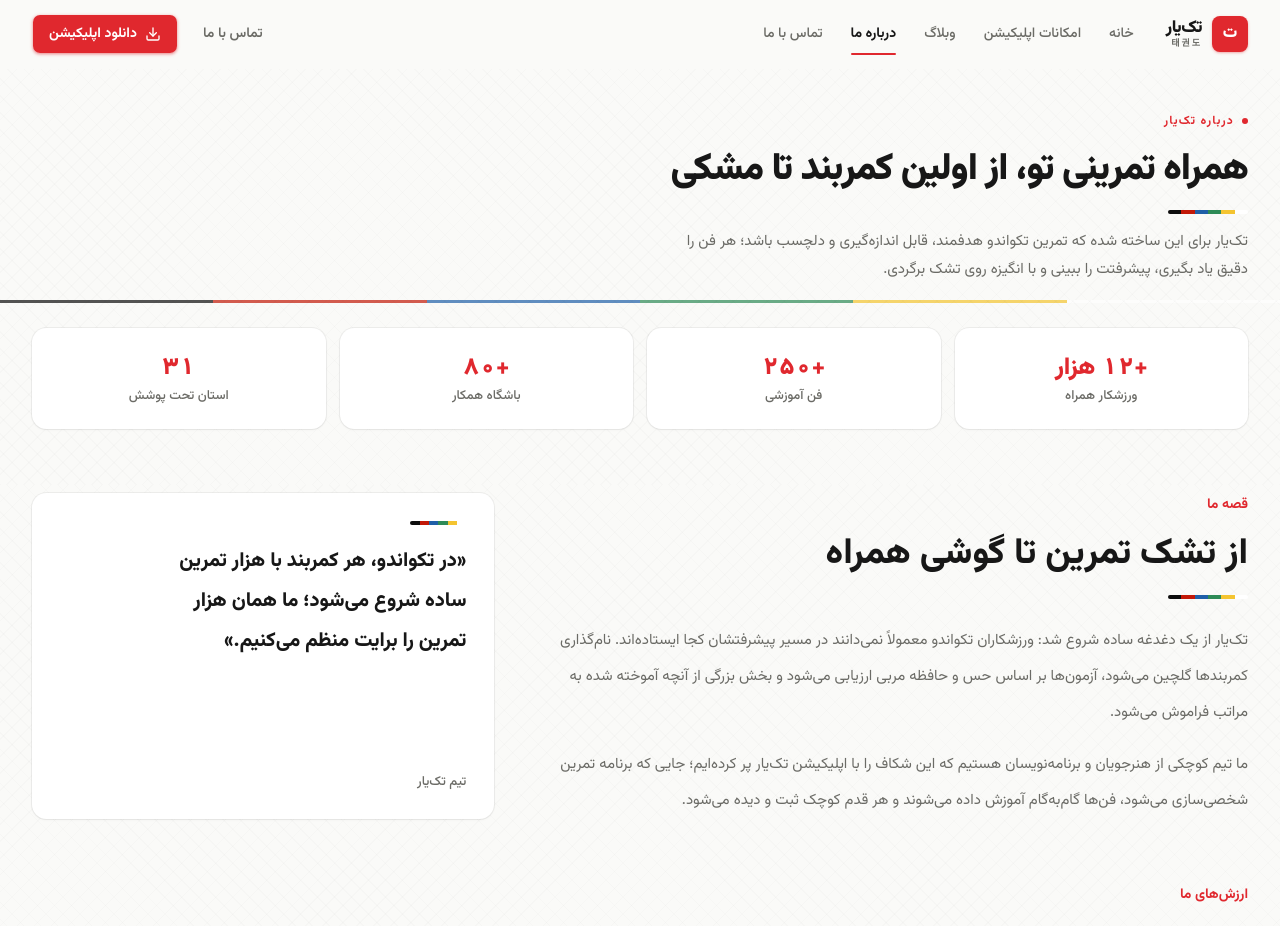
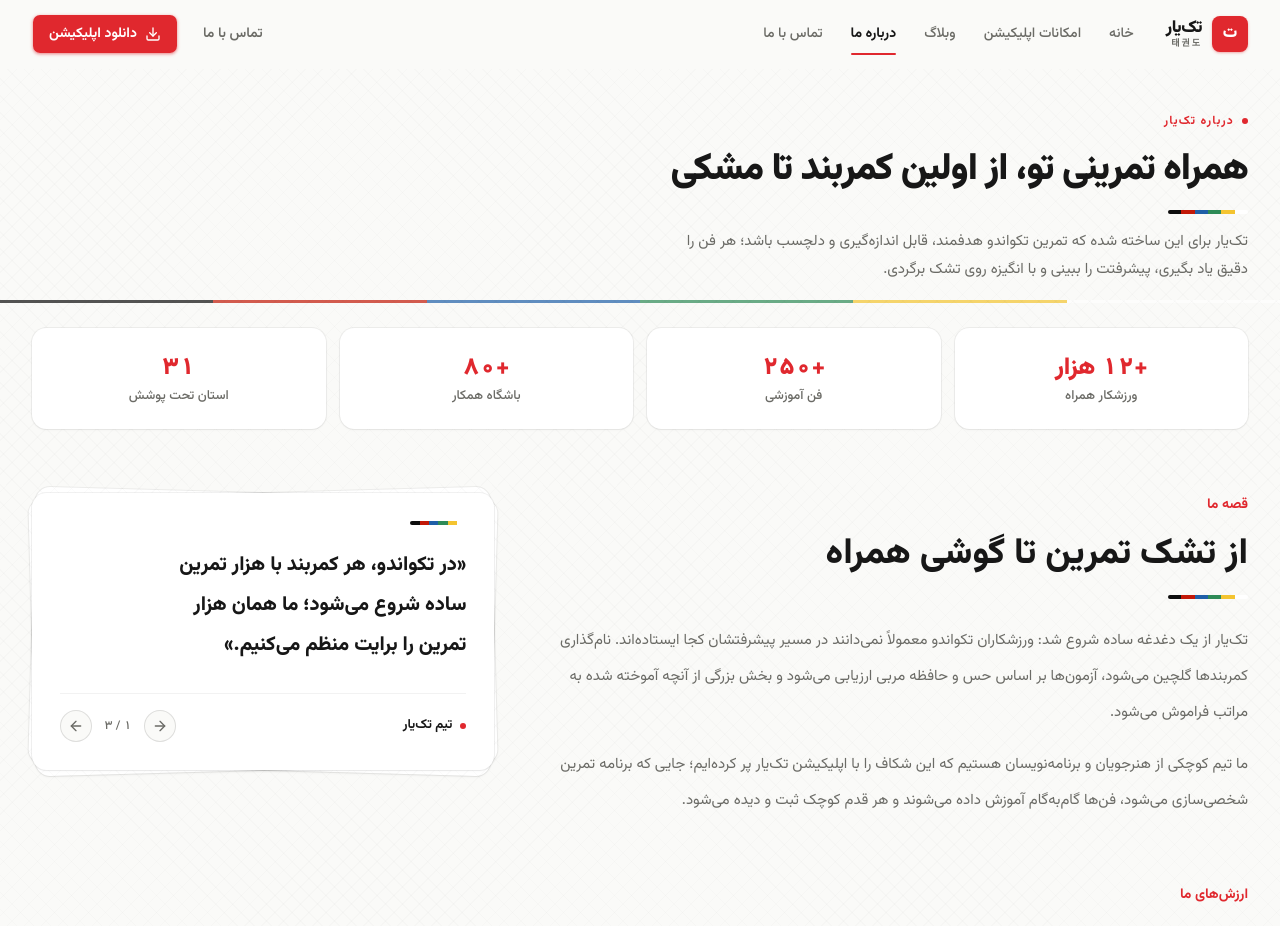
Before and after one commit to MostafaMemari/taekyar-web, a Next.js app: page /about in a window 1280 px wide. Shown: the top 926 px of the page. Built offline with nearby package versions, Linux system fonts and the light colour scheme.

Commit message:
feat: refactor About section by adding MottoCard component and updating AboutStory layout

```diff
--- a/components/about/about-story.tsx
+++ b/components/about/about-story.tsx
@@ -1,11 +1,10 @@
-import { BeltDivider } from "@/components/shared/belt-divider";
-import { ABOUT_MOTTO, ABOUT_STORY } from "@/data/about";
+import { ABOUT_STORY } from "@/data/about";
+import { MottoCard } from "@/components/about/motto-card";
 import { SectionHeader } from "@/components/shared/section-header";
-import { SURFACE_CARD } from "@/lib/styles";
 
 export function AboutStory() {
   return (
-    <div className="grid gap-6 lg:grid-cols-5 lg:gap-10">
+    <div className="grid items-start gap-6 lg:grid-cols-5 lg:gap-10">
       <div className="lg:col-span-3">
         <SectionHeader eyebrow={ABOUT_STORY.eyebrow} title={ABOUT_STORY.title} />
         <div className="mt-5 space-y-4 text-[14px] leading-8 text-muted-foreground sm:mt-6 sm:text-[15px] sm:leading-9">
@@ -17,20 +16,9 @@ export function AboutStory() {
         </div>
       </div>
 
-      <figure
-        className={
-          SURFACE_CARD +
-          " flex h-full flex-col items-start gap-3 p-6 sm:p-7 lg:col-span-2"
-        }
-      >
-        <BeltDivider fullWidth={false} variant="pill" className="h-1 w-14" />
-        <blockquote className="text-balance pt-1 text-lg font-extrabold leading-9 sm:text-xl sm:leading-10">
-          «{ABOUT_MOTTO.quote}»
-        </blockquote>
-        <figcaption className="mt-auto pt-3 text-xs font-medium text-muted-foreground sm:text-[13px]">
-          {ABOUT_MOTTO.author}
-        </figcaption>
-      </figure>
+      <div className="lg:col-span-2">
+        <MottoCard />
+      </div>
     </div>
   );
 }
--- a/components/about/about-values.tsx
+++ b/components/about/about-values.tsx
@@ -10,16 +10,18 @@ export function AboutValues() {
       <ul className="mt-6 grid gap-3.5 sm:grid-cols-2 sm:gap-4 lg:mt-8 lg:grid-cols-4">
         {ABOUT_VALUES.map(({ id, title, description, Icon, chipClassName }) => (
           <li key={id} className={cn(SURFACE_CARD, "flex h-full flex-col p-5 sm:p-6")}>
+            <div className="flex items-center gap-2.5">
               <span
                 className={cn(
-                "flex size-11 items-center justify-center rounded-xl ring-1",
+                  "flex size-9 shrink-0 items-center justify-center rounded-lg ring-1",
                   chipClassName,
                 )}
               >
-              <Icon className="!size-5" />
+                <Icon className="size-[18px]" />
               </span>
-            <h3 className="mt-4 text-[15px] font-extrabold sm:text-base">{title}</h3>
-            <p className="mt-2 text-[13px] leading-7 text-muted-foreground">{description}</p>
+              <h3 className="min-w-0 truncate text-[15px] font-extrabold sm:text-base">{title}</h3>
+            </div>
+            <p className="mt-3 text-[13px] leading-7 text-muted-foreground">{description}</p>
           </li>
         ))}
       </ul>
--- /dev/null
+++ b/components/about/motto-card.tsx
@@ -0,0 +1,66 @@
+"use client";
+
+import { useState } from "react";
+import { ArrowLeft, ArrowRight } from "lucide-react";
+
+import { BeltDivider } from "@/components/shared/belt-divider";
+import { SURFACE_CARD } from "@/lib/styles";
+import { ABOUT_MOTTO_CARD } from "@/data/about";
+import { cn, toFaDigits } from "@/lib/utils";
+
+const SHEET =
+  "pointer-events-none absolute inset-0 -z-10 rounded-2xl bg-card shadow-sm shadow-black/[0.05] ring-1 ring-black/[0.05]";
+
+const NAV_BUTTON =
+  "flex size-8 items-center justify-center rounded-full border border-border bg-background text-muted-foreground transition-colors hover:border-primary/30 hover:text-primary focus-visible:outline-none focus-visible:ring-3 focus-visible:ring-ring/50";
+
+export function MottoCard() {
+  const { quotes, navLabels } = ABOUT_MOTTO_CARD;
+  const [active, setActive] = useState(0);
+  const count = quotes.length;
+  const current = quotes[active];
+  const moveTo = (step: number) => setActive((previous) => (previous + step + count) % count);
+
+  return (
+    <figure className={cn(SURFACE_CARD, "relative p-6 sm:p-7")}>
+      <span aria-hidden="true" className={cn(SHEET, "rotate-[1.6deg]")} />
+      <span aria-hidden="true" className={cn(SHEET, "-rotate-[1.6deg]")} />
+
+      <BeltDivider fullWidth={false} variant="pill" className="h-1 w-14" />
+
+      <div aria-live="polite" className="grid py-5">
+        {quotes.map((item, index) => (
+          <blockquote
+            key={item.author}
+            aria-hidden={index !== active}
+            className={cn(
+              "[grid-area:1/1] text-balance text-lg font-extrabold leading-9 transition-all duration-300 ease-out sm:text-xl sm:leading-10 motion-reduce:transition-none",
+              index === active ? "translate-y-0 opacity-100" : "pointer-events-none translate-y-1.5 opacity-0",
+            )}
+          >
+            «{item.quote}»
+          </blockquote>
+        ))}
+      </div>
+
+      <figcaption className="mt-2 flex flex-wrap items-center justify-between gap-x-3 gap-y-3 border-t border-black/[0.05] pt-4">
+        <span className="flex items-center gap-2 text-xs font-bold text-foreground sm:text-[13px]">
+          <span aria-hidden="true" className="size-1.5 rounded-full bg-primary" />
+          {current.author}
+        </span>
+
+        <div className="flex items-center gap-2">
+          <button type="button" onClick={() => moveTo(-1)} aria-label={navLabels.prev} className={NAV_BUTTON}>
+            <ArrowRight className="size-4" />
+          </button>
+          <span className="min-w-9 text-center text-xs font-medium tabular-nums text-muted-foreground" aria-hidden="true">
+            {toFaDigits(active + 1)} / {toFaDigits(count)}
+          </span>
+          <button type="button" onClick={() => moveTo(1)} aria-label={navLabels.next} className={NAV_BUTTON}>
+            <ArrowLeft className="size-4" />
+          </button>
+        </div>
+      </figcaption>
+    </figure>
+  );
+}
--- a/data/about.ts
+++ b/data/about.ts
@@ -23,10 +23,24 @@ export const ABOUT_STORY = {
   ],
 };
 
-export const ABOUT_MOTTO = {
-  quote: "در تکواندو، هر کمربند با هزار تمرین ساده شروع می‌شود؛ ما همان هزار تمرین را برایت منظم می‌کنیم.",
-  author: "تیم تک‌یار",
+export const ABOUT_MOTTO_CARD = {
+  quotes: [
+    {
+      quote: "در تکواندو، هر کمربند با هزار تمرین ساده شروع می‌شود؛ ما همان هزار تمرین را برایت منظم می‌کنیم.",
+      author: "تیم تک‌یار",
+    },
+    {
+      quote: "پیشرفت واقعی وقتی اتفاق می‌افتد که بتوانی یک هفته بعد از تمرین هم آن را با اعداد ببینی.",
+      author: "دپارتمان آموزش",
+    },
+    {
+      quote: "هدف ما این نیست که ساعت بیشتری روی تشک باشی؛ هدف ما این است که هر ساعتش بهتر صرف شود.",
+      author: "دپارتمان محصول",
+    },
+  ],
+  navLabels: { prev: "نقل قول قبلی", next: "نقل قول بعدی" },
 };
+
 
 export interface AboutValue {
   id: string;
```
Lines whose indentation alone changed are shown as unchanged.
